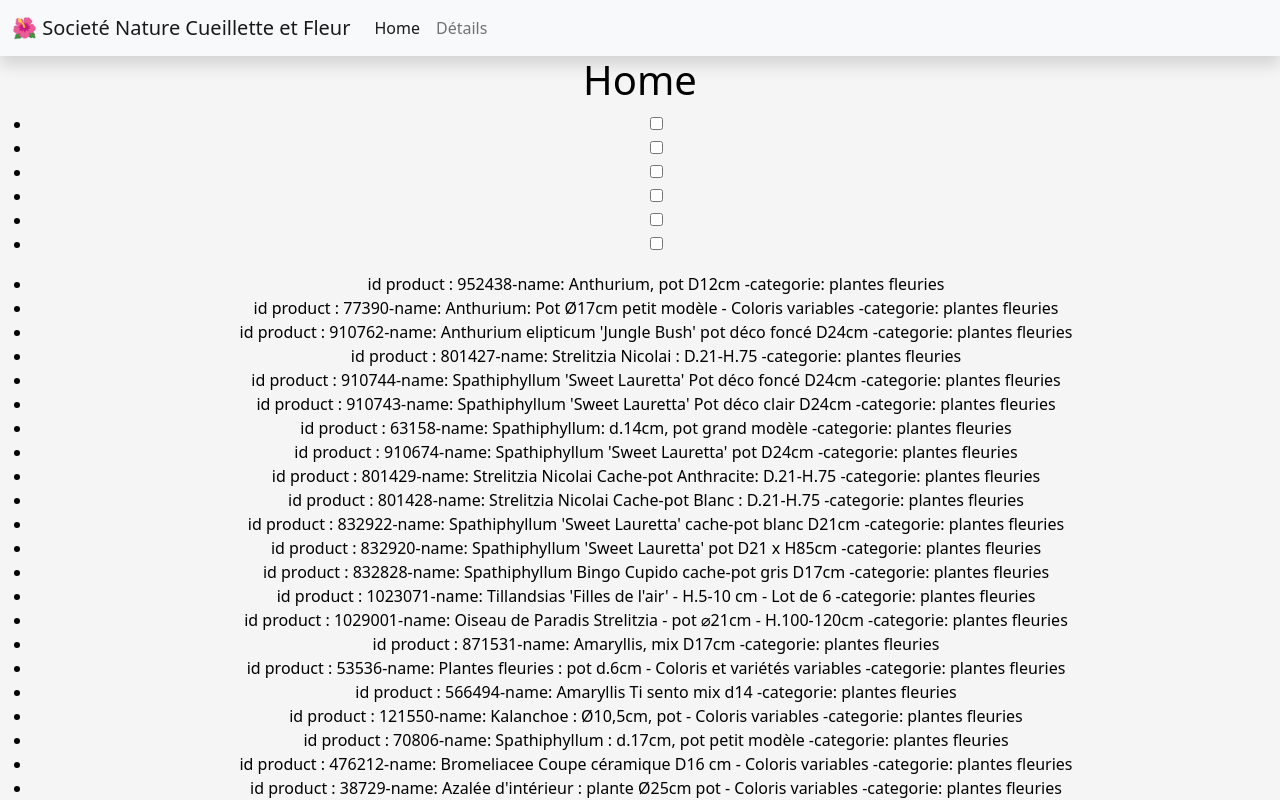
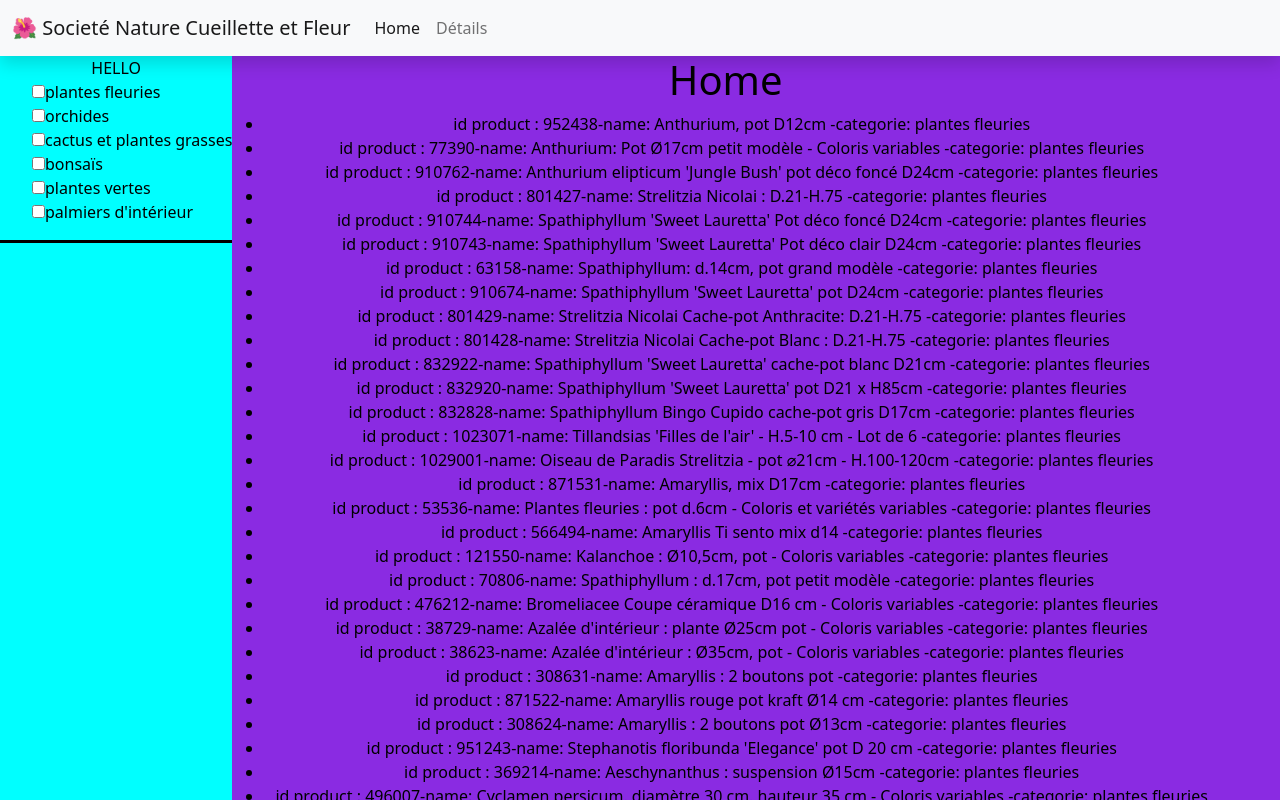
Before and after one commit to Mykhado/societe-nature-cueillette-fleur, a React (Create React App) app: page / in a window 1280 px wide. Shown: the top 800 px of the page. Built offline with nearby package versions, Linux system fonts and the light colour scheme.

Commit message:
Maj apres midi 13/10/2022

```diff
--- a/package.json
+++ b/package.json
@@ -11,6 +11,7 @@
     "@types/react": "^18.0.21",
     "@types/react-dom": "^18.0.6",
     "bootstrap": "^5.2.2",
+    "lodash": "^4.17.21",
     "react": "^18.2.0",
     "react-dom": "^18.2.0",
     "react-router-dom": "^6.4.2",
@@ -41,5 +42,8 @@
       "last 1 firefox version",
       "last 1 safari version"
     ]
+  },
+  "devDependencies": {
+    "@types/lodash": "^4.14.186"
   }
 }
--- a/src/App.tsx
+++ b/src/App.tsx
@@ -5,6 +5,7 @@ import Details from "./pages/Details";
 import Home from "./pages/Home";
 import NotFound from "./pages/NotFound";
 import TriParCategorie from "./components/TriParCategorie";
+import Sidebar from "./components/Sidebar";
 
 const App = () => {
   // const message: string = "Hello World";
@@ -14,6 +15,7 @@ const App = () => {
     <div>
       <BrowserRouter>
         <NavBar />
+
         <Routes>
           <Route path="/" element={<Home />} />
           <Route path="/Details" element={<Details />} />
--- /dev/null
+++ b/src/components/Sidebar.css
@@ -0,0 +1,8 @@
+.side {
+  background-color: aqua;
+
+  height: 100vh;
+}
+.parCategorie {
+  border-bottom: solid 1mm black;
+}
--- /dev/null
+++ b/src/components/Sidebar.tsx
@@ -0,0 +1,15 @@
+import "./Sidebar.css";
+import TriParCategorie from "./TriParCategorie";
+const Sidebar = () => {
+  return (
+    <div className="side">
+      HELLO
+      <div className="parCategorie">
+        <TriParCategorie />
+      </div>
+      <div className="parPrix"></div>
+      <div className="parAvis"></div>
+    </div>
+  );
+};
+export default Sidebar;
--- /dev/null
+++ b/src/components/TriParCategorie.css
@@ -0,0 +1,6 @@
+.tricateside {
+  display: flex;
+  list-style-type: none;
+  font-size: 1em;
+  text-align: justify;
+}
--- a/src/components/TriParCategorie.tsx
+++ b/src/components/TriParCategorie.tsx
@@ -1,67 +1,32 @@
 import Input from "./Input";
 import { list_products } from "../Data";
+import _ from "lodash";
+import "./TriParCategorie.css";
+import { useState } from "react";
 
 const TriParCategorie = () => {
+  const [userCheck, setUserCheck] = useState();
+  const tabCategorieProduct = _.uniq(
+    list_products.map((item) => item.category)
+  );
+  console.log(tabCategorieProduct);
   return (
     <div>
+      <div className="filtre">
         <ul>
-        <li>
+          {tabCategorieProduct.map((item) => (
+            <li className="tricateside">
               <Input
                 handleChange={(e) => console.log(e.target.value)}
                 inputType="checkbox"
-            inputValue="plantes fleuries"
+                inputValue={item}
               />
-        </li>
-        <li>
-          {" "}
-          <Input
-            handleChange={(e) => console.log(e.target.value)}
-            inputType="checkbox"
-            inputValue="orchides"
-          />
-        </li>
-        <li>
-          {" "}
-          <Input
-            handleChange={(e) => console.log(e.target.value)}
-            inputType="checkbox"
-            inputValue="cactus et plantes grasses"
-          />
-        </li>
-        <li>
-          {" "}
-          <Input
-            handleChange={(e) => console.log(e.target.value)}
-            inputType="checkbox"
-            inputValue="bonsaïs"
-          />
-        </li>
-        <li>
-          {" "}
-          <Input
-            handleChange={(e) => console.log(e.target.value)}
-            inputType="checkbox"
-            inputValue="plantes vertes"
-          />
-        </li>
-        <li>
-          {" "}
-          <Input
-            handleChange={(e) => console.log(e.target.value)}
-            inputType="checkbox"
-            inputValue="palmiers d'intérieur"
-          />
-        </li>
-      </ul>
-      <ul>
-        {list_products.map((item) => (
-          <li key={item.id}>
-            id product : {item.id}
-            -name: {item.name} -categorie: {item.category}
+              {item}
             </li>
           ))}
         </ul>
       </div>
+    </div>
   );
 };
 export default TriParCategorie;
--- /dev/null
+++ b/src/pages/Home.css
@@ -0,0 +1,4 @@
+.home {
+  display: flex;
+  background-color: blueviolet;
+}
--- a/src/pages/Home.tsx
+++ b/src/pages/Home.tsx
@@ -1,18 +1,43 @@
 import TriParCategorie from "../components/TriParCategorie";
 import { useState } from "react";
-
+import Sidebar from "../components/Sidebar";
+import { list_products } from "../Data";
+import "./Home.css";
+import "../components/Sidebar.css";
 const Home = () => {
-  const [userInput, setUserInput] = useState<boolean | string>("");
-  const [userInput2, setUserInput2] = useState<boolean | string>("");
-  const [userInput3, setUserInput3] = useState<boolean | string>("");
-  const [userInput4, setUserInput4] = useState<boolean | string>("");
-  const [userInput5, setUserInput5] = useState<boolean | string>("");
-  const [userInput6, setUserInput6] = useState<boolean | string>("");
+  const [userInputPlantesFleuries, setUserInputPLantesFleuries] = useState<
+    boolean | string
+  >("");
+  const [userInputOrchides, setUserInputOrchides] = useState<boolean | string>(
+    ""
+  );
+  const [userInputCactusEtPlantesGrasses, setUserInputCactusEtPlantesGrasses] =
+    useState<boolean | string>("");
+  const [userInputBonsais, setUserInputBonsais] = useState<boolean | string>(
+    ""
+  );
+  const [userInputPlantesVertes, setUserInputPlantesVertes] = useState<
+    boolean | string
+  >("");
+  const [userInputPalmiersDinterieur, setUserInputPalmiersDinterieur] =
+    useState<boolean | string>("");
 
   return (
-    <div>
-      <h1>Home</h1>
-      <TriParCategorie />
+    <div className="home">
+      <div className="side parCategorie">
+        <Sidebar />
+      </div>
+      <div className="homeBody">
+        <h1>Home</h1>
+        <ul>
+          {list_products.map((item) => (
+            <li key={item.id}>
+              id product : {item.id}
+              -name: {item.name} -categorie: {item.category}
+            </li>
+          ))}
+        </ul>
+      </div>
     </div>
   );
 };
```
Also changed, not shown: 1 other file (tests, documents, lock files or other folders). Lines whose indentation alone changed are shown as unchanged.
